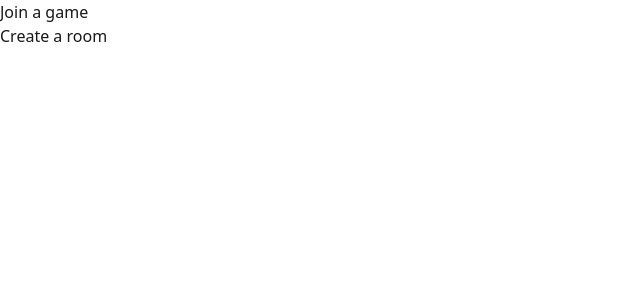
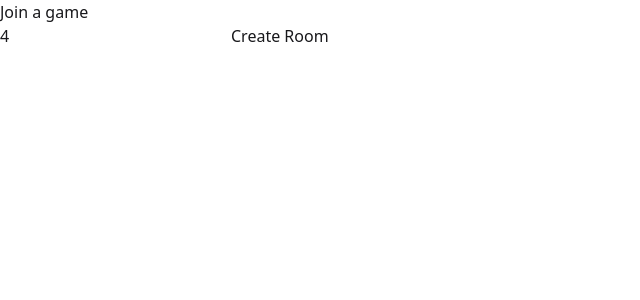
Before and after one commit to staten-island-tech/supabase-project-superawsomecatanthingithinkhopefully, a Vue app in the folder app/: page /dash in a window 1280 px wide. Shown: the top 300 px of the page, without its empty margins (0-640 px from the left). Built offline with nearby package versions, Linux system fonts and the light colour scheme; the HTML template or start-up script is replaced by a standard one.

Commit message:
me when rls

```diff
--- /dev/null
+++ b/app/src/components/GameRoom.vue
@@ -0,0 +1,13 @@
+<template>
+    <div>
+<p>you made it !</p>
+    </div>
+</template>
+
+<script setup lang="ts">
+
+</script>
+
+<style scoped>
+
+</style>
--- a/app/src/components/MainDashboard.vue
+++ b/app/src/components/MainDashboard.vue
@@ -1,7 +1,17 @@
 <template>
     <div>
       <button>Join a game</button>
-      <button @click="" class="flex justify-center">Create a room</button>
+
+      <form @submit.prevent="handleRoom">
+    <input
+      type="number"
+      v-model.number="use_rooms.number_player"
+      required
+      min="1"
+      placeholder="Number of players"
+    />
+    <button type="submit">Create Room</button>
+  </form>
     </div>
 </template>
 
@@ -9,9 +19,18 @@
 import { useSignupStore } from '@/stores/authuser'
 import { useRouter } from 'vue-router'
 import { supabase } from '@/lib/supabaseClient'
-const messageChannel = supabase.channel('message-channel')
+import { rooms } from '@/stores/rooms'
+import routers from '@/router'
+const use_rooms = rooms()
+const router = useRouter()
+async function handleRoom(){
+  const result = await use_rooms.makeRoom()
+  console.log(use_rooms.number_player)
+  if(result){
+    router.push({path:`/${result['id']}`})
+  }
 
-
+}
 
 
 </script>
--- a/app/src/router/index.ts
+++ b/app/src/router/index.ts
@@ -3,6 +3,7 @@ import HomeView from '../views/HomeView.vue'
 import SignUp from '../components/SignUp.vue'
 import '../assets/main.css'
 import MainDashboard from '@/components/MainDashboard.vue'
+import GameRoom from '@/components/GameRoom.vue'
 
 const router = createRouter({
   history: createWebHistory(import.meta.env.BASE_URL),
@@ -23,6 +24,11 @@ const router = createRouter({
       name:'dash',
       component:MainDashboard,
     },
+    {
+      path:'/:gameid',
+      name:'game',
+      component:GameRoom,
+    },
   ],
 })
 
--- /dev/null
+++ b/app/src/stores/rooms.ts
@@ -0,0 +1,46 @@
+import { defineStore } from 'pinia'
+import { ref } from 'vue'
+import { supabase } from '@/lib/supabaseClient'
+
+
+
+export const rooms = defineStore('rooms', () => {
+  const id = ref<string>('')
+  const number_player = ref<number>(4)
+
+  async function makeRoom() {
+    const {data:{user}, error:authError} = await supabase.auth.getUser()
+    console.log(user)
+    if (authError||!user){
+        console.log(authError,user)
+        return null;
+    }
+
+    else{console.log(user.id)}
+    console.log('Inserting row:', {
+        number_player: number_player.value,
+        user_id: user
+      });
+    const {data,error} = await supabase.from('game').insert([{number_player:number_player.value,user_id:user.id}]).select()
+
+    if (error&&!data){
+
+        console.log(data,error)
+
+    }
+    else{
+        if (data){
+            id.value = data[0].id
+            return {id:id.value}
+        }
+    }
+    return null
+}
+
+
+  return {
+    id,
+    makeRoom,
+    number_player,
+  }
+})
```
